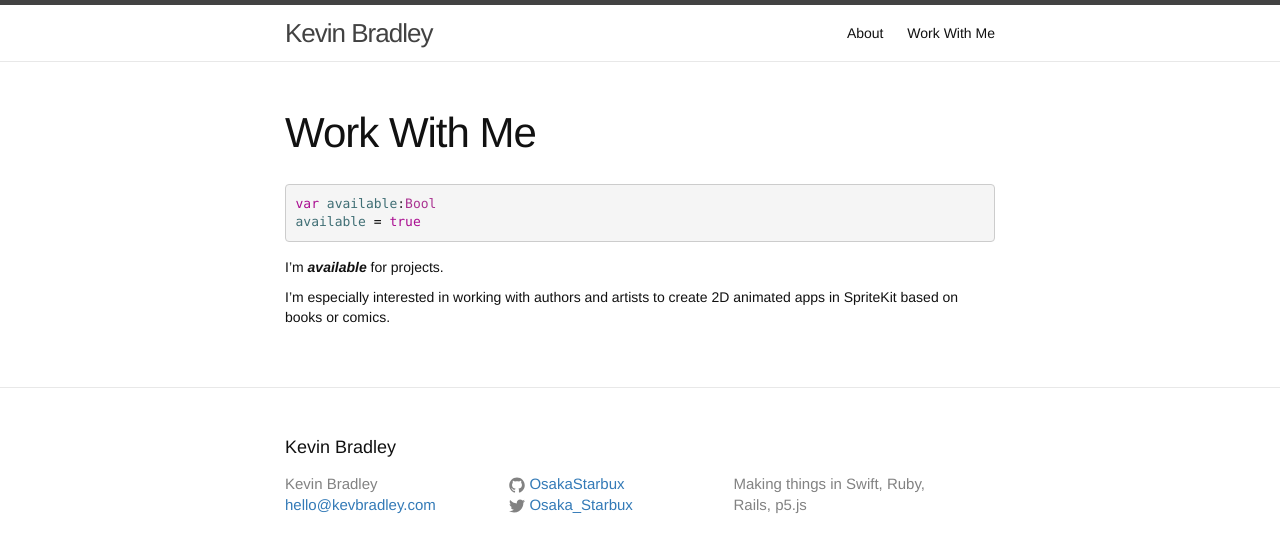
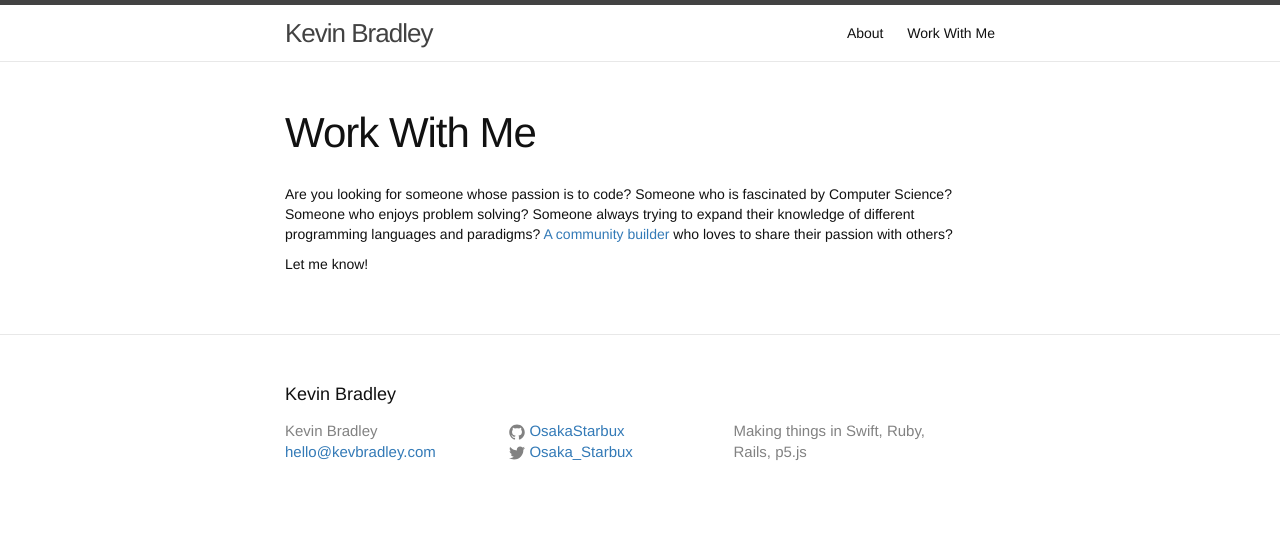
Before and after one commit to OsakaStarbux/OsakaStarbux.github.io, a Jekyll site: the page built from workwithme.md, in a window 1280 px wide. Shown: the top 553 px of the page. Built offline with Jekyll 4.4.1, drawn with Linux system fonts in a browser that asks for light colours.

Commit message:
Update workwithme.md

```diff
--- a/workwithme.md
+++ b/workwithme.md
@@ -4,11 +4,6 @@ title: Work With Me
 permalink: /workwithme/
 ---
 
-{% highlight swift %}
-var available:Bool
-available = true
-{% endhighlight %}
+Are you looking for someone whose passion is to code? Someone who is fascinated by Computer Science? Someone who enjoys problem solving? Someone always trying to expand their knowledge of different programming languages and paradigms? [A community builder](http://meetu.ps/c/2hnbb/pKWYM/f) who loves to share their passion with others?
 
-I'm **_available_** for projects.
-
-I'm especially interested in working with authors and artists to create 2D animated apps in SpriteKit based on books or comics.
+Let me know!
```
